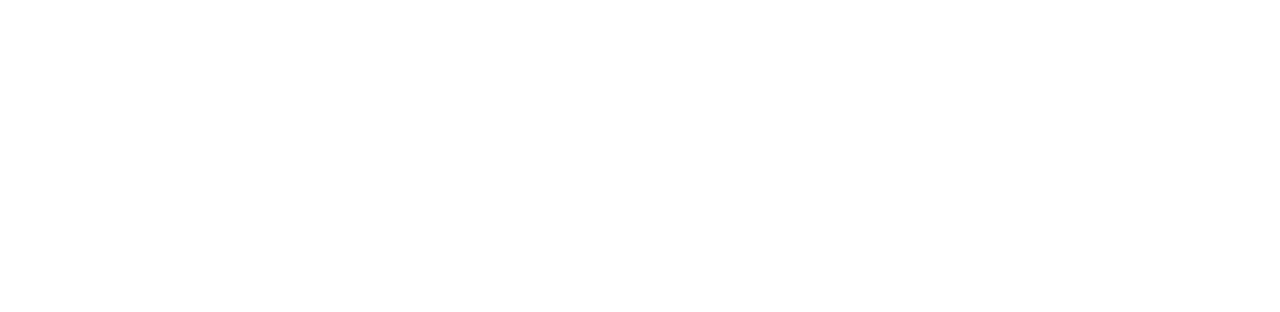
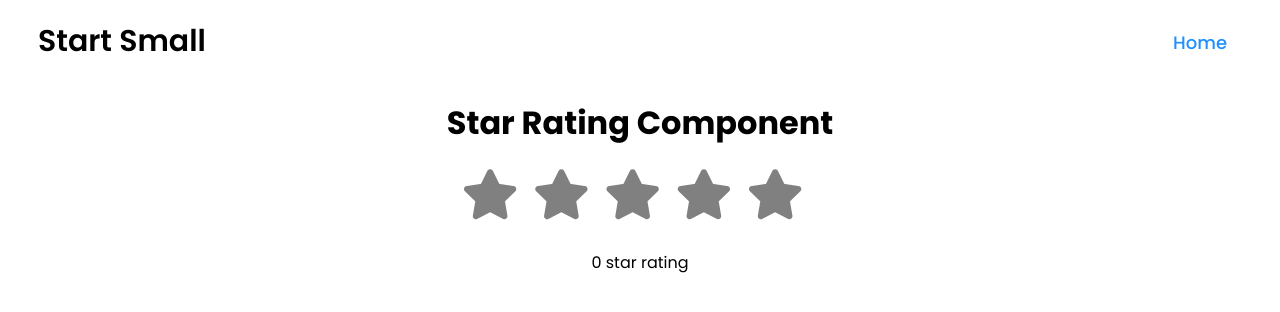
Before and after one commit to giteshh/start-small, an Angular app: page /star-rating in a window 1280 px wide. Before the commit this address led to /. Shown: the top 312 px of the page. Built offline with nearby package versions, Linux system fonts and the light colour scheme.

Commit message:
star rating added

```diff
--- a/src/app/app.routes.ts
+++ b/src/app/app.routes.ts
@@ -6,6 +6,7 @@ import {RecipeListComponent} from './pages/home/pages/recipes-list/recipe-list.c
 import {FilterRecipeComponent} from './pages/home/pages/filter-recipe/filter-recipe.component';
 import {ImageCarouselComponent} from './pages/home/pages/image-carousel/image-carousel.component';
 import {OtpInputComponent} from './pages/home/pages/otp-input/otp-input.component';
+import {StarRatingComponent} from './pages/home/pages/star-rating/star-rating.component';
 
 export const routes: Routes = [
   {path: '', redirectTo: 'home', pathMatch: 'full'},
@@ -15,5 +16,6 @@ export const routes: Routes = [
   {path: 'progress-bar', component: ProgressBarComponent},
   {path: 'filter-recipes', component: FilterRecipeComponent},
   {path: 'image-carousel', component: ImageCarouselComponent},
-  {path: 'otp-input', component: OtpInputComponent}
+  {path: 'otp-input', component: OtpInputComponent},
+  {path: 'star-rating', component: StarRatingComponent},
 ];
--- a/src/app/pages/home/home.component.ts
+++ b/src/app/pages/home/home.component.ts
@@ -44,6 +44,11 @@ export class HomeComponent {
       description: 'Custom otp input component',
       routerLink: '/otp-input'
     },
+    {
+      name: 'Star Rating',
+      description: 'Star rating component',
+      routerLink: '/star-rating'
+    },
   ]
 
 }
--- /dev/null
+++ b/src/app/pages/home/pages/star-rating/star-rating.component.css
@@ -0,0 +1,24 @@
+@import url('https://fonts.googleapis.com/css2?family=Poppins:wght@200;300;400;500;600;700&display=swap');
+
+* {
+  box-sizing: border-box;
+}
+
+.main {
+  font-family: 'Poppins', sans-serif;
+  flex-direction: column;
+  display: flex;
+  justify-content: center;
+  align-items: center;
+}
+
+.fa-star {
+  content: '\f005';
+  color: #d56e0c;
+  font-size: 50px;
+  margin-right: 15px;
+}
+
+.display-star {
+  margin-top: 30px;
+}
--- /dev/null
+++ b/src/app/pages/home/pages/star-rating/star-rating.component.html
@@ -0,0 +1,11 @@
+<app-navbar></app-navbar>
+<div class="main">
+  <h1>Star Rating Component</h1>
+  <div id="star">
+    <i *ngFor="let star of stars; let i = index" [ngStyle]="{color: starColor}" class="fa fa-star"
+       (click)="setRating($event, i)"></i>
+  </div>
+  <div class="display-star">
+    {{ rating }} star rating
+  </div>
+</div>
--- /dev/null
+++ b/src/app/pages/home/pages/star-rating/star-rating.component.ts
@@ -0,0 +1,33 @@
+import {Component} from '@angular/core';
+import {NavbarComponent} from '../navbar/navbar.component';
+import {NgForOf, NgStyle} from '@angular/common';
+
+@Component({
+  selector: 'app-star-rating',
+  imports: [
+    NavbarComponent,
+    NgForOf,
+    NgStyle
+  ],
+  templateUrl: './star-rating.component.html',
+  styleUrl: './star-rating.component.css'
+})
+export class StarRatingComponent {
+
+  stars = [1, 2, 3, 4, 5];
+  rating = 0;
+  starColor = 'grey';
+
+  setRating(event: any, index: number) {
+    const star = event.target as HTMLElement;
+
+    if (star.style.color === 'grey') {
+      star.style.color = 'orange';
+      this.rating = index + 1;
+    } else {
+      star.style.color = 'grey';
+      this.rating--;
+    }
+  }
+
+}
```
Also changed, not shown: 1 other file (tests, documents, lock files or other folders).
